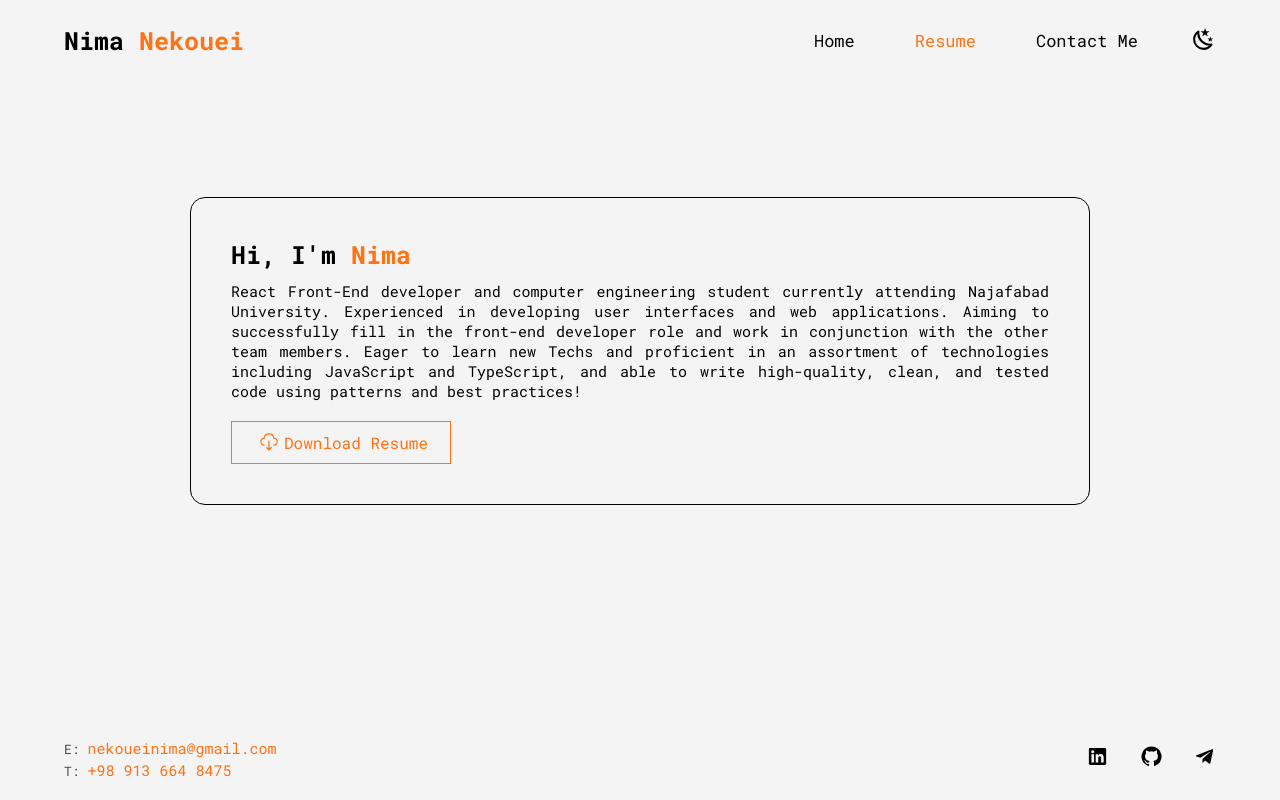
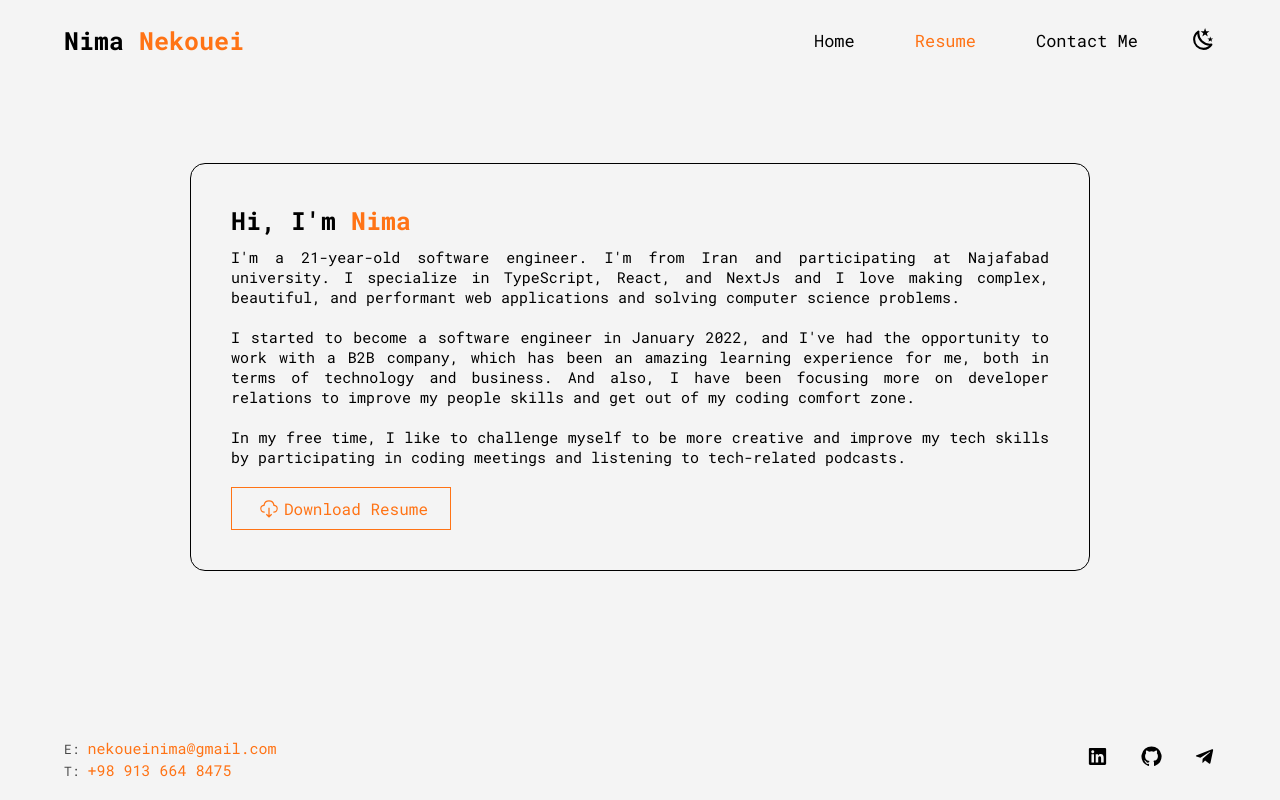
Before and after one commit to nima-ca/portfolio, a Next.js app: page /resume in a window 1280 px wide. Built offline with nearby package versions, Linux system fonts and the light colour scheme.

Commit message:
[Feat]: change my resume page introduction text

```diff
--- a/pages/resume.tsx
+++ b/pages/resume.tsx
@@ -9,14 +9,24 @@ const ResumePage = () => {
           Hi, I'm <span>Nima</span>
         </h3>
         <p className={styles.paragraph}>
-          React Front-End developer and computer engineering student currently
-          attending Najafabad University. Experienced in developing user
-          interfaces and web applications. Aiming to successfully fill in the
-          front-end developer role and work in conjunction with the other team
-          members. Eager to learn new Techs and proficient in an assortment of
-          technologies including JavaScript and TypeScript, and able to write
-          high-quality, clean, and tested code using patterns and best
-          practices!
+          I'm a 21-year-old software engineer. I'm from Iran and participating
+          at Najafabad university. I specialize in TypeScript, React, and NextJs
+          and I love making complex, beautiful, and performant web applications
+          and solving computer science problems.
+        </p>
+
+        <p className={styles.paragraph}>
+          I started to become a software engineer in January 2022, and I've had
+          the opportunity to work with a B2B company, which has been an amazing
+          learning experience for me, both in terms of technology and business.
+          And also, I have been focusing more on developer relations to improve
+          my people skills and get out of my coding comfort zone.
+        </p>
+
+        <p className={styles.paragraph}>
+          In my free time, I like to challenge myself to be more creative and
+          improve my tech skills by participating in coding meetings and
+          listening to tech-related podcasts.
         </p>
         <a
           className="button"
```
